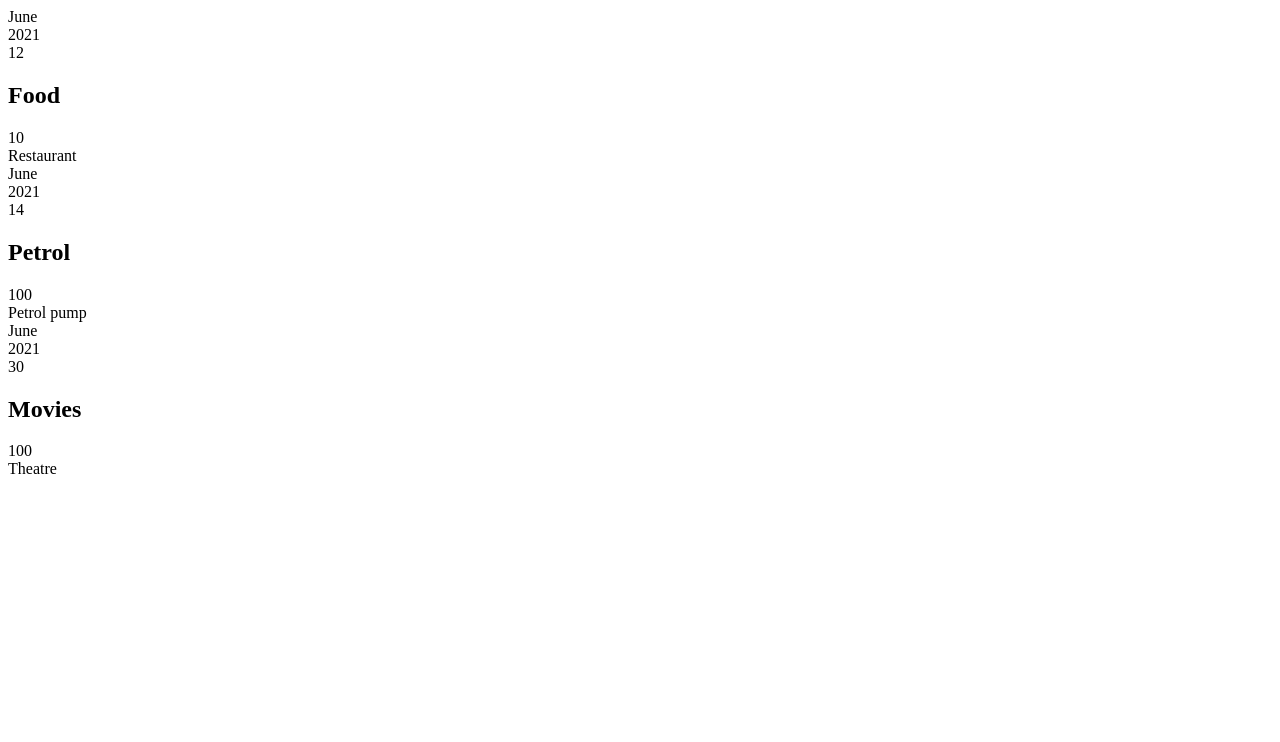
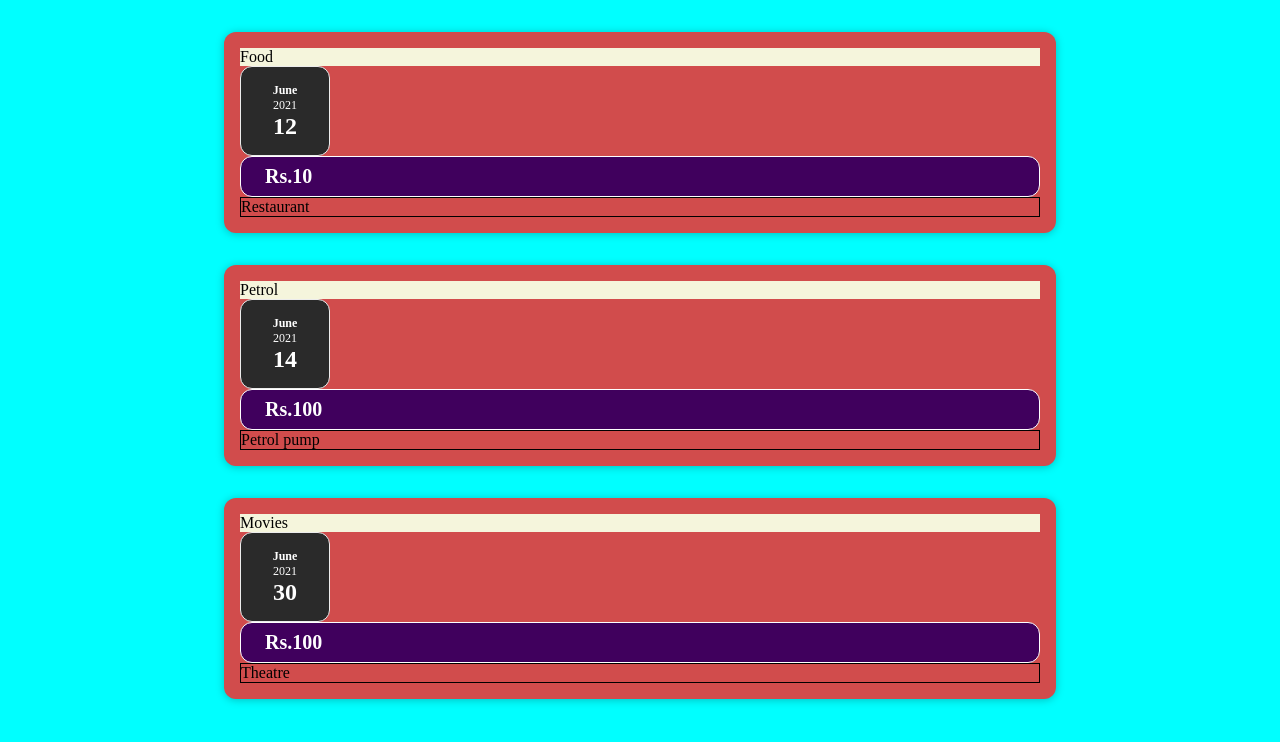
Before and after one commit to Gazalrafi/Chart-demo, a React (Create React App) app: page / in a window 1280 px wide. Shown: the top 742 px of the page. Built offline with nearby package versions, Linux system fonts and the light colour scheme.

Commit message:
my commit of props children

```diff
--- a/src/App.js
+++ b/src/App.js
@@ -1,24 +1,24 @@
-import Expense from'./components/Expense';
+import Expense from'./components/Expense.js';
 function App(){
     let expenses=[
         {
             id:'e1',
             title:'Food',
-            amount:10,
+            amount:"Rs.10",
             location:'Restaurant',
             date:new Date(2021,5,12)
         },
         {
             id:'e2',
             title:'Petrol',
-            amount:100,
+            amount:"Rs.100",
             location:'Petrol pump',
             date:new Date(2021,5,14)
         },
         {
             id:'e3',
             title:'Movies',
-            amount:100,
+            amount:"Rs.100",
             location:'Theatre',
             date:new Date(2021,5,30)
         }
--- /dev/null
+++ b/src/components/Card.css
@@ -0,0 +1,10 @@
+.card{
+    padding:1rem;
+    background-color: rgb(209, 76, 76);
+    margin:2rem auto;
+    width: 50rem;
+    max-width: 95%;
+    border-radius: 12px;
+    box-shadow: 0 1px 8px rgba(0,0,0,0.25);
+
+}
--- /dev/null
+++ b/src/components/Card.js
@@ -0,0 +1,11 @@
+import './Card.css';
+function Card(props){
+
+   return (
+    <div>
+
+   <div className='card'>{props.children}</div>
+   </div>
+   );
+}
+export default Card;
--- /dev/null
+++ b/src/components/Expense.css
@@ -0,0 +1,60 @@
+body{
+    background-color: aqua;
+}
+.expense-item__title{
+    background-color: beige;
+    border: 3px;
+}
+.expense-item{
+display:flex;
+justify-content:space-between;
+align-items:center;
+box-shadow:0 2px 8px rgba(0,0,0,1.00);
+padding:0.5rem;
+margin:1rem 0;
+border-radius:12px;
+background-color: #4b4b4b;
+}
+
+.expense-item_descript{
+    display:flex;
+    flex-direction: column;
+    gap:1rem;
+    align-items: flex-end;
+    flex-flow: column-reverse;
+    justify-content: flex-start;
+    flex:1;
+}
+.expense-item h2{
+    color:#3a3a3a;
+    font-size: 1rem;
+    flex:1;
+    margin:0 1rem;
+    color:white;
+}
+
+.expense-item__price{
+    font-size: 1rem;
+    font-weight: bold;
+    color:white;
+    background-color: #40005d;
+    border: 1px solid white;
+    padding: 0.5rem;
+    border-radius: 12px;
+}
+.expense-item_descript{
+    flex-direction: row;
+    align-items: center;
+    justify-content: flex-start;
+    flex:1;
+}
+.expense-item__price{
+    font-size: 1.25rem;
+    padding: 0.5rem 1.5rem;
+}
+
+.expense-item__location{
+ display:flex;
+ margin: 0 1 rem;
+ border:1px solid;
+}
--- a/src/components/Expense.js
+++ b/src/components/Expense.js
@@ -1,19 +1,19 @@
+import ExpenseDate from './ExpenseDate.js';
+import './Expense.css';
+import ExpenseAmount from './ExpenseAmount.js';
+import Card from './Card.js';
 function Expense(props){
-    const month=props.date.toLocaleString('en-US',{month:'long'});
-    const year=props.date.getFullYear();
-    const day=props.date.toLocaleString('en-US',{day:'2-digit'});
 
     return(
-        <div className='expense-item'>
-        <div>
-           <div>{month}</div>
-           <div>{year}</div>
-           <div>{day}</div>
-        </div>
-        <div class='expense-item_descript'><h2>{props.title}</h2></div>
-        <div className='expense-item__price'>{props.amount}</div>
+
+        <Card className='expense-item'>
+
+        <div className='expense-item__title'>{props.title}</div>
+        <ExpenseDate date={props.date} />
+        <ExpenseAmount amount={props.amount} />
         <div className='expense-item__location'>{props.location}</div>
-           </div>
+
+        </Card>
     );
 }
 export default Expense;
--- /dev/null
+++ b/src/components/ExpenseAmount.js
@@ -0,0 +1,10 @@
+import './Expense.css';
+function ExpenseAmount(props){
+
+    return (
+      <div>
+    <div className='expense-item__price'>{props.amount}</div>
+      </div>
+      );
+}
+export default ExpenseAmount;
--- /dev/null
+++ b/src/components/ExpenseDate.css
@@ -0,0 +1,24 @@
+.expense-date{
+    display:flex;
+    flex-direction: column;
+    width: 5.5rem;
+    height: 5.5rem;
+    border: 1px solid #ececec;
+    background-color: #2a2a2a;
+    color: white;
+    border-radius: 12px;
+    align-items: center;
+    justify-content: center;
+
+}
+.expense-date__month{
+font-size: 0.75rem;
+font-weight: bold;
+}
+.expense-date__year{
+font-size: 0.75rem;
+}
+.expense-date__day{
+    font-size: 1.5rem;
+    font-weight: bold;
+}
--- /dev/null
+++ b/src/components/ExpenseDate.js
@@ -0,0 +1,15 @@
+import './ExpenseDate.css';
+function ExpenseDate(props){
+    const month=props.date.toLocaleString('en-US',{month:'long'});
+    const year=props.date.getFullYear();
+    const day=props.date.toLocaleString('en-US',{day:'2-digit'});
+
+    return(
+        <div className='expense-date'>
+           <div className='expense-date__month'>{month}</div>
+           <div className='expense-date__year'>{year}</div>
+           <div className='expense-date__day'>{day}</div>
+        </div>
+    );
+}
+export default ExpenseDate;
--- a/src/index.js
+++ b/src/index.js
@@ -1,3 +1,4 @@
+import React from "react";
 import ReactDom from "react-dom";
 import App from './App.js';
 
```
